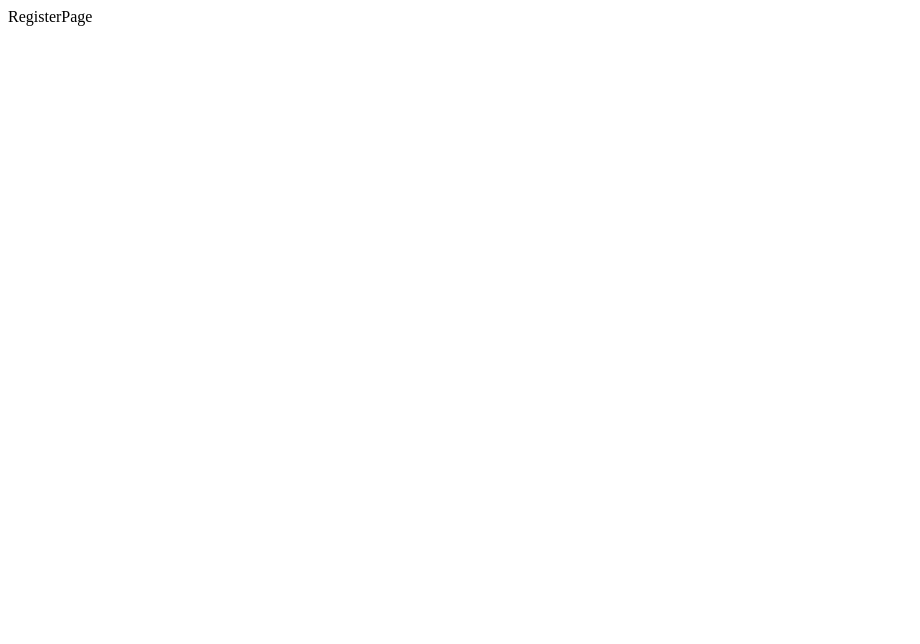
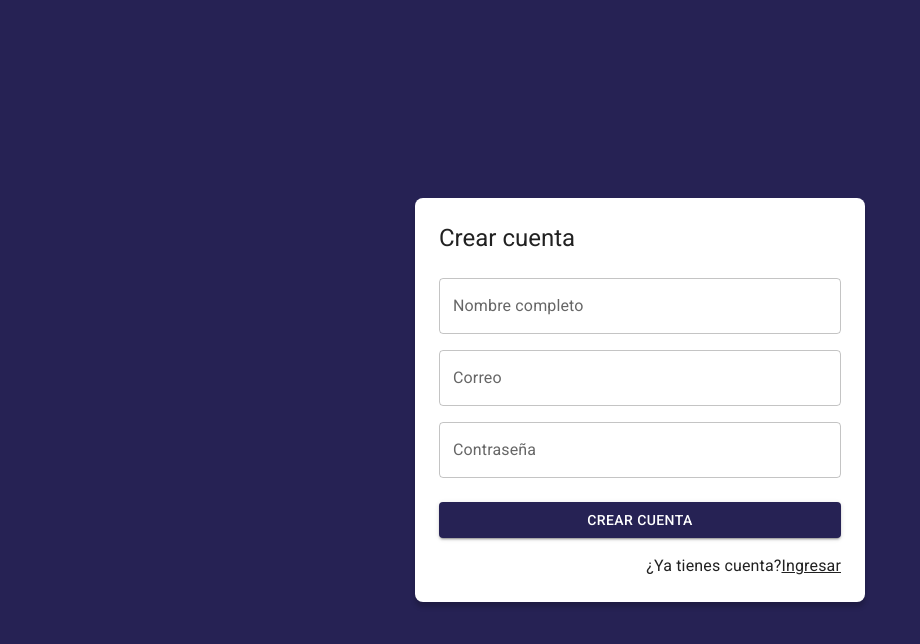
Before and after one commit to Lopezlena89/journalApp, a React (Vite) app: page /auth/register in a window 1280 px wide. Shown: the top 644 px of the page, without its empty margins (0-920 px from the left). Built offline with nearby package versions, Linux system fonts and the light colour scheme.

Commit message:
Login Page

```diff
--- a/src/JournalApp.jsx
+++ b/src/JournalApp.jsx
@@ -1,9 +1,10 @@
 import { AppRouter } from "./router/AppRouter"
+import { AppTheme } from "./theme"
 
 export const JournalApp = () => {
   return (
-    <>
+    <AppTheme>
         <AppRouter/>
-    </>
+    </AppTheme>
   )
 }
--- /dev/null
+++ b/src/auth/layout/AuthLayout.jsx
@@ -0,0 +1,29 @@
+import { Grid, Typography } from "@mui/material"
+
+
+export const AuthLayout = ({children,title=''}) => {
+  return (
+    <Grid
+      container
+      spacing={0}
+      direction="column"
+      alignItems="center"
+      justifyContent="center"
+      sx={{minHeight:'100vh',backgroundColor:'primary.main',padding:4}}
+    >
+        <Grid item
+        className="box-shadow"
+        xs={3}
+        sx={{
+            width:{ sm:450 },
+            backgroundColor:'white',
+            padding:3,
+            borderRadius:2
+        }}>
+            <Typography variant='h5' sx={{mb:1}}>{title}</Typography>
+
+            {children}
+        </Grid>
+    </Grid>
+  )
+}
--- a/src/auth/pages/LoginPage.jsx
+++ b/src/auth/pages/LoginPage.jsx
@@ -1,7 +1,56 @@
+import { Link as RouterLink } from "react-router-dom"
+import { Google } from "@mui/icons-material"
+import { Button, Grid, Link, TextField, Typography } from "@mui/material"
+import { AuthLayout } from "../layout/AuthLayOut"
 
 
 export const LoginPage = () => {
   return (
-    <div>LoginPage</div>
+    <AuthLayout title='Login'>
+         <form>
+          <Grid container>
+            <Grid item xs={12} sx={{mt:2}}>
+              <TextField
+                label="Correo"
+                type="email"
+                placeholder="correo@google.com"
+                fullWidth
+              />
+            </Grid>
+            <Grid item xs={12} sx={{mt:2}}>
+              <TextField
+                label="Contraseña"
+                type="password"
+                placeholder="Contraseña"
+                fullWidth
+              />
+            </Grid>
+            <Grid container spacing={2} sx={{mb:2, mt:1}}>
+              <Grid item xs={12} sm={6}>
+                <Button variant='contained' fullWidth>
+                  Login
+                </Button>
+              </Grid>
+              <Grid item xs={12} sm={6}>
+                <Button variant='contained' fullWidth>
+                  <Google/>
+                  <Typography sx={{ml:1}}>Google</Typography>
+                </Button>
+              </Grid>
+
+            </Grid>
+            <Grid container direction='row' justifyContent='end'>
+              <Link component={RouterLink} color='inherit' to="/auth/register">
+                Crear una cuenta
+              </Link>
+
+            </Grid>
+
+          </Grid>
+        </form>
+
+    </AuthLayout>
+
+
   )
 }
--- a/src/auth/pages/RegisterPage.jsx
+++ b/src/auth/pages/RegisterPage.jsx
@@ -1,7 +1,60 @@
+import { Link as RouterLink } from "react-router-dom"
+import { Google } from "@mui/icons-material"
+import { Button, Grid, Link, TextField, Typography } from "@mui/material"
+import { AuthLayout } from "../layout/AuthLayOut"
 
 
 export const RegisterPage = () => {
   return (
-    <div>RegisterPage</div>
+    <AuthLayout title='Crear cuenta'>
+         <form>
+          <Grid container>
+            <Grid item xs={12} sx={{mt:2}}>
+              <TextField
+                label="Nombre completo"
+                type="text"
+                placeholder="Luis Mariano"
+                fullWidth
+              />
+            </Grid>
+            <Grid item xs={12} sx={{mt:2}}>
+              <TextField
+                label="Correo"
+                type="email"
+                placeholder="correo@google.com"
+                fullWidth
+              />
+            </Grid>
+            <Grid item xs={12} sx={{mt:2}}>
+              <TextField
+                label="Contraseña"
+                type="password"
+                placeholder="Contraseña"
+                fullWidth
+              />
+            </Grid>
+            <Grid container spacing={2} sx={{mb:2, mt:1}}>
+              <Grid item xs={12} >
+                <Button variant='contained' fullWidth>
+                  Crear cuenta
+                </Button>
+              </Grid>
+
+
+            </Grid>
+            <Grid container direction='row' justifyContent='end'>
+              <Typography>¿Ya tienes cuenta?</Typography>
+              <Link component={RouterLink} color='inherit' to="/auth/login">
+                Ingresar
+              </Link>
+
+            </Grid>
+
+          </Grid>
+        </form>
+
+    </AuthLayout>
+
+
   )
 }
--- a/src/journal/pages/JournalPage.jsx
+++ b/src/journal/pages/JournalPage.jsx
@@ -1,7 +1,12 @@
+import { MailOutline } from "@mui/icons-material"
+import { Typography } from "@mui/material"
 
 
 export const JournalPage = () => {
   return (
-    <div>JournalPage</div>
+    <>
+      <Typography variant='h1'>JournalPage</Typography>
+      <MailOutline/>
+    </>
   )
 }
--- a/src/styles.css
+++ b/src/styles.css
@@ -0,0 +1,3 @@
+.box-shadow{
+    box-shadow: 0px 5px 5px rgba(0,0,0,0.2);
+}
--- /dev/null
+++ b/src/theme/AppTheme.jsx
@@ -0,0 +1,13 @@
+import { ThemeProvider } from "@emotion/react"
+import { CssBaseline } from "@mui/material"
+import { purpleTheme } from "./"
+
+
+export const AppTheme = ({children}) => {
+  return (
+    <ThemeProvider theme={purpleTheme}>
+        <CssBaseline/>
+        {children}
+    </ThemeProvider>
+  )
+}
--- /dev/null
+++ b/src/theme/index.js
@@ -0,0 +1,2 @@
+export * from  './AppTheme';
+export * from './purpleTheme';
--- /dev/null
+++ b/src/theme/purpleTheme.js
@@ -0,0 +1,17 @@
+import { createTheme } from "@mui/material";
+import { red } from "@mui/material/colors";
+
+
+export const purpleTheme = createTheme({
+    palette:{
+        primary:{
+            main:'#262254'
+        },
+        secondary:{
+            main:'#543884'
+        },
+        error:{
+            main: red.A400
+        }
+    }
+})
```
